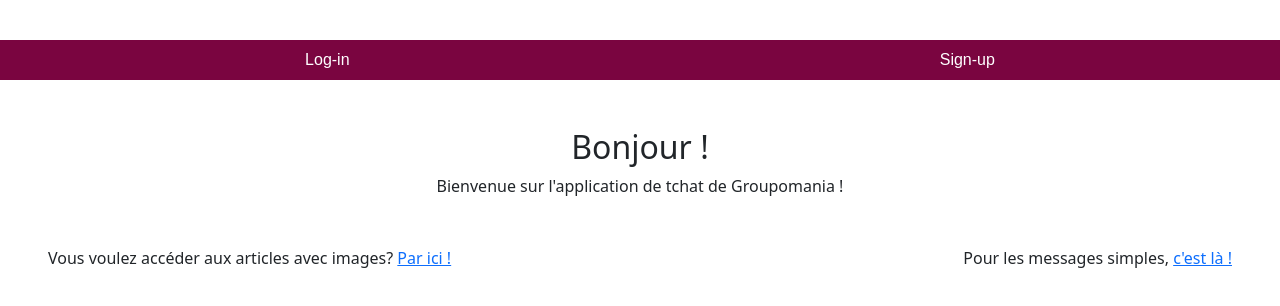
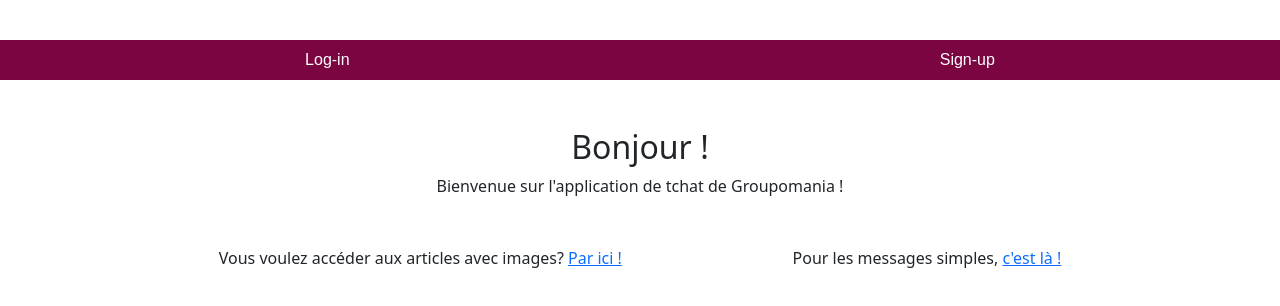
Before and after one commit to RinaldiRichard/RinaldiRichard_7_18082021, a React (Create React App) app in the folder Frontend/: page / in a window 1280 px wide. Shown: the top 306 px of the page. Built offline with nearby package versions, Linux system fonts and the light colour scheme; no server answers.

Commit message:
Ajout fonction unlink des images

```diff
--- a/Frontend/src/pages/Home.js
+++ b/Frontend/src/pages/Home.js
@@ -22,7 +22,7 @@
       <p className="text-center">
         Bienvenue sur l'application de tchat de Groupomania !
       </p>
-      <div className="d-flex justify-content-between mt-5 px-5">
+      <div className="d-flex justify-content-evenly mt-5 px-5">
         <div>
           <p>
             Vous voulez accéder aux articles avec images?{" "}
--- a/Frontend/src/pages/Post.js
+++ b/Frontend/src/pages/Post.js
@@ -78,7 +78,7 @@
         },
       })
       .then(() => {
-        history.goBack();
+        history.push("/postimage");
       });
   };
 
```
